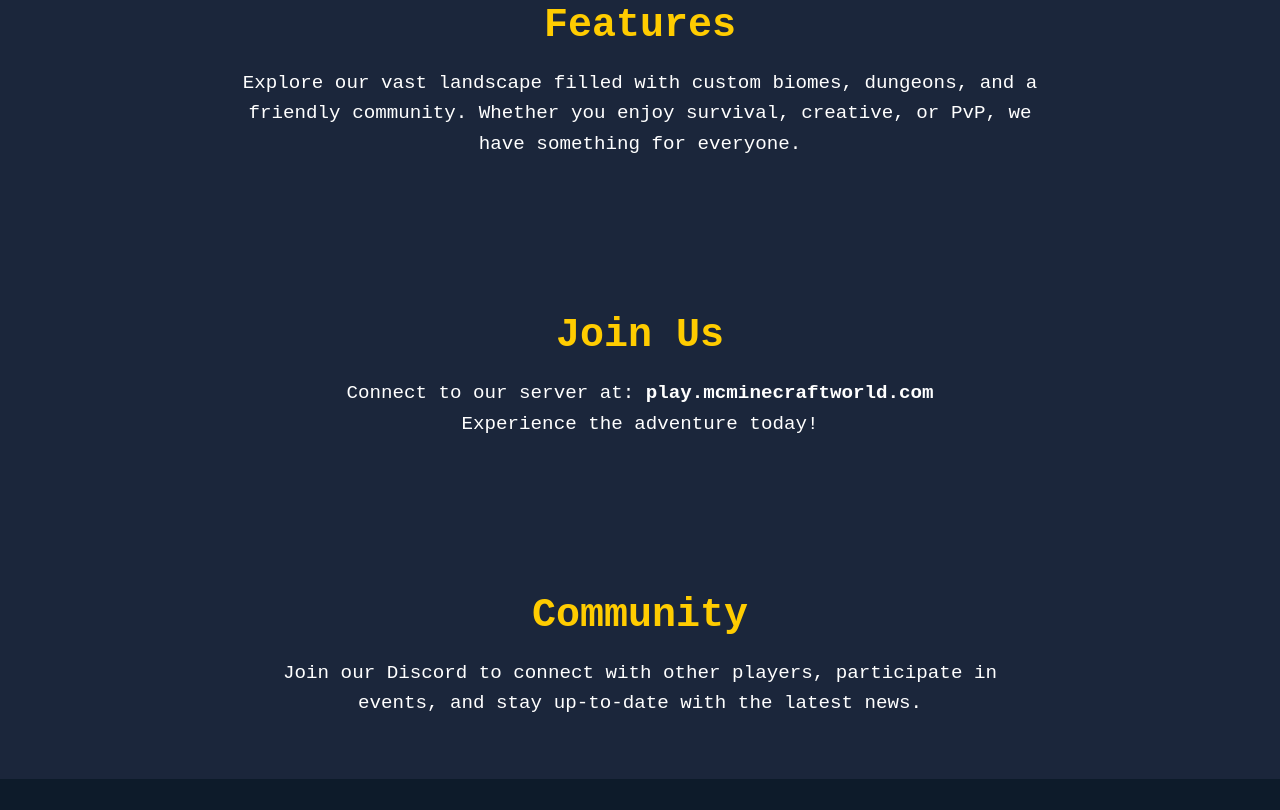
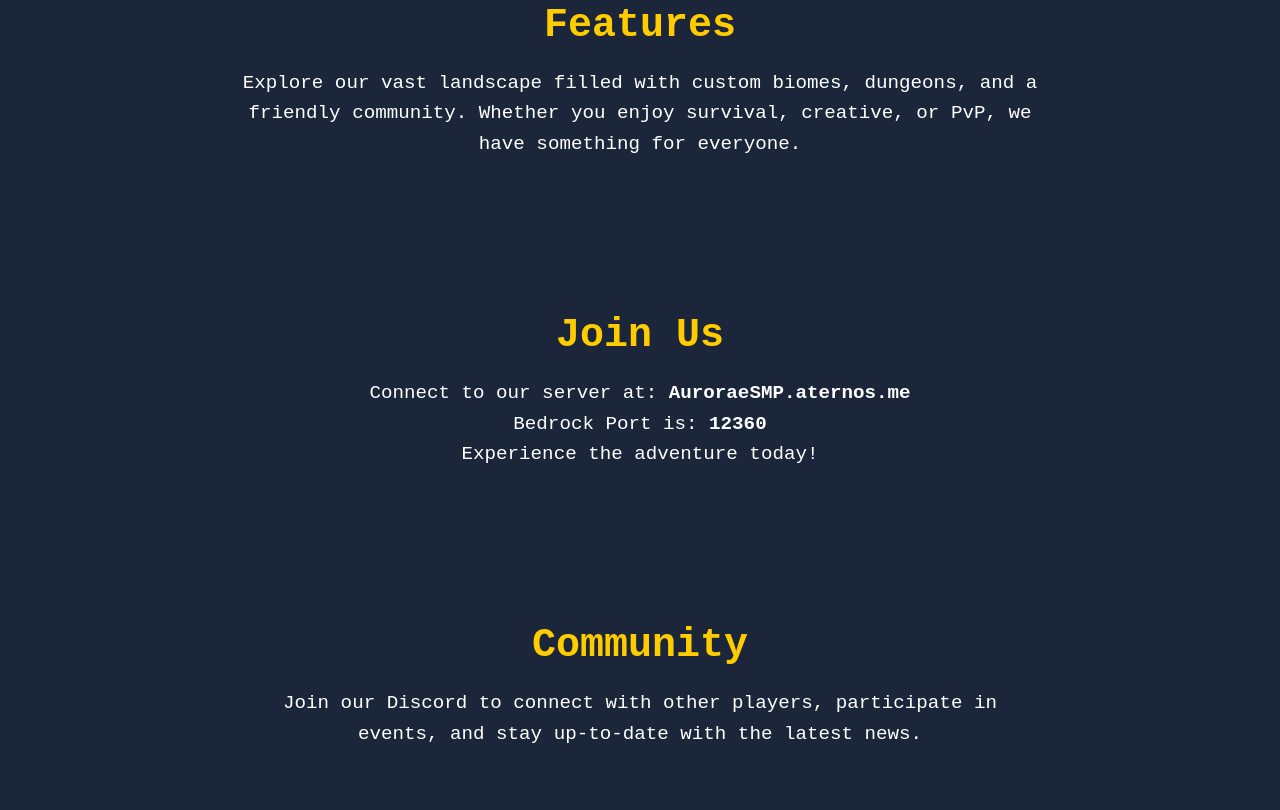
Before and after one commit to Voke2K/AuroraeSMP, a plain HTML site: page index.html in a window 1280 px wide. Shown: the part 943-1753 px from the top of the page. Before the commit the page ends 1722 px from the top, so only its background shows below. Drawn offline with Linux system fonts and the light colour scheme.

Commit message:
Updating "Join Us" section

```diff
--- a/index.html
+++ b/index.html
@@ -33,7 +33,8 @@
 
     <section id="join">
         <h2>Join Us</h2>
-        <p>Connect to our server at: <strong>play.mcminecraftworld.com</strong></p>
+        <p>Connect to our server at: <strong>AuroraeSMP.aternos.me</strong></p>
+        <p>Bedrock Port is:  <strong>12360</strong></p>
         <p>Experience the adventure today!</p>
     </section>
 
```
